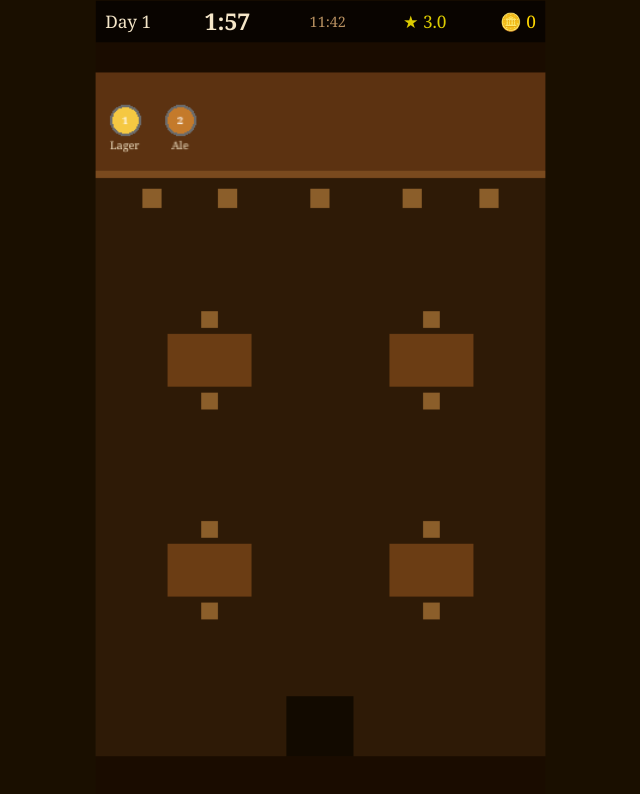
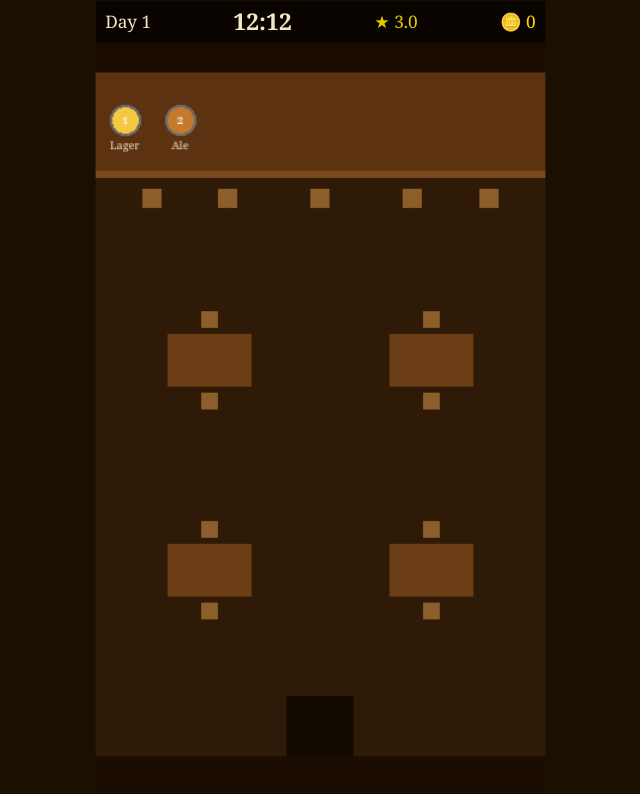
Before and after one commit to Albadylic/minibar-web, a React (Vite) app: page / in a window 1280 px wide. Both pictures are taken after a click on the button "New Game". Shown: the top 794 px of the page, without its empty margins (320-960 px from the left). Built offline with nearby package versions, Linux system fonts and the light colour scheme.

Commit message:
Fix error affecting build

```diff
--- a/src/App.css
+++ b/src/App.css
@@ -95,13 +95,6 @@
   min-width: 40px;
 }
 
-/* MBW-157: Game clock replaces phase label */
-.hud-clock {
-  font-size: 0.75rem;
-  color: #b89060;
-  min-width: 36px;
-  text-align: center;
-}
 
 .hud-stars {
   color: #ffd700;
--- a/src/engine/systems/kingsTraySystem.ts
+++ b/src/engine/systems/kingsTraySystem.ts
@@ -6,7 +6,6 @@ import type { Application } from 'pixi.js'
 import { DRINKS_BY_ID } from '../../config/drinks'
 import { gameLoop } from '../gameLoop'
 import { eventDispatcher } from '../events/eventDispatcher'
-import { STAR_RATING } from '../../config/difficulty'
 import { BAR_COUNTER_TOP } from '../../config/barLayout'
 
 const KINGS_TRAY_PAYOUT = 200  // coins awarded on full completion
--- a/src/screens/DayScreen.tsx
+++ b/src/screens/DayScreen.tsx
@@ -23,6 +23,7 @@ import { kingsTraySystem } from '../engine/systems/kingsTraySystem'
 import { getUnlockedDrinks } from '../config/drinks'
 import { UPGRADES_BY_ID } from '../config/upgrades'
 import { eventDispatcher } from '../engine/events/eventDispatcher'
+import { DAY_DURATION } from '../types/day'
 
 export function DayScreen() {
   const canvasRef = useRef<HTMLCanvasElement>(null)
@@ -218,21 +219,17 @@ function TipPromptOverlay() {
 function DayHud({ dayNumber }: { dayNumber: number }) {
   const { timeRemaining, coins, starRating, performingEntertainer } = useHudStore()
 
-  const minutes = Math.floor(timeRemaining / 60)
-  const seconds = Math.floor(timeRemaining % 60)
-  const timeStr = `${minutes}:${seconds.toString().padStart(2, '0')}`
-
-  // MBW-157: Game clock: 120s → 12:00, 0s → 00:00 (1 real second = 6 game minutes)
-  const gameTotalMins = Math.floor(timeRemaining) * 6
-  const gameHours = Math.floor(gameTotalMins / 60)
-  const gameMins = gameTotalMins % 60
+  // MBW-185: Single forward-counting game clock (12:00 → 00:00 over 120s)
+  const elapsed = DAY_DURATION - timeRemaining
+  const totalMins = 720 + Math.floor(elapsed) * 6
+  const gameHours = Math.floor(totalMins / 60) % 24
+  const gameMins = totalMins % 60
   const clockStr = `${gameHours.toString().padStart(2, '0')}:${gameMins.toString().padStart(2, '0')}`
 
   return (
     <div className="hud">
       <span className="hud-day">Day {dayNumber}</span>
-      <span className="hud-timer">{timeStr}</span>
-      <span className="hud-clock">{clockStr}</span>
+      <span className="hud-timer">{clockStr}</span>
       <StarRating rating={starRating} />
       <span className="hud-coins">🪙 {coins}</span>
       {performingEntertainer && (
```
